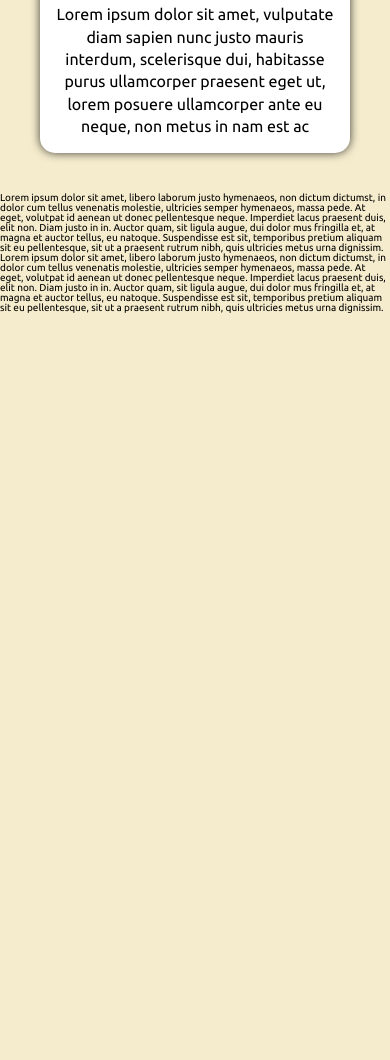
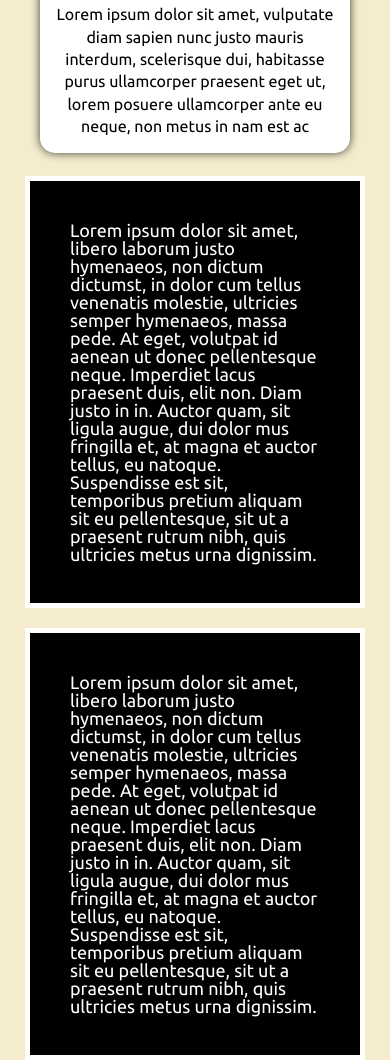
Before and after one commit to core-interaction-lab-spring-2019/ci-week-four-hw, a plain HTML site: page index.html in a window 390 px wide. Shown: the part 1471-2531 px from the top of the page. Before the commit the page ends 1784 px from the top, so only its background shows below. Drawn offline with Linux system fonts and the light colour scheme.

Commit message:
week four homework

```diff
--- a/mobile.css
+++ b/mobile.css
@@ -10,4 +10,22 @@
 		max-width: 600px;
 		margin-bottom: 20px;
 	}
+
+	.text-module-container {
+		flex-wrap: wrap;
+		justify-content: center;
+		color: white;
+		margin-left: 100px;
+		margin-top: 3px;
+	}
+
+	.text-module {
+		width: 100%;
+		max-width: 600px;
+		min-width: 250px;
+		margin-bottom: 20px;
+		background-color: black;
+		overflow: hidden;
+		border: 5px solid white;
+	}
 }
--- a/style.css
+++ b/style.css
@@ -79,5 +79,21 @@ header {
 }
 
 .text-module-container {
-	margin-top: 20px;
+	font-size: 18px;
+	margin-top: 90px;
+	display: flex;
+	justify-content: space-between;
+	max-width: 1280px;
+	padding: 0 20px;
+	margin-left: 100px;
+	margin-right: 100px;
 }
+
+.text-module {
+	padding: 40px;
+	width: 600px;
+	margin: 0 20px;
+	background-color: white;
+	overflow: hidden;
+	border: 5px solid black;
+}
```
